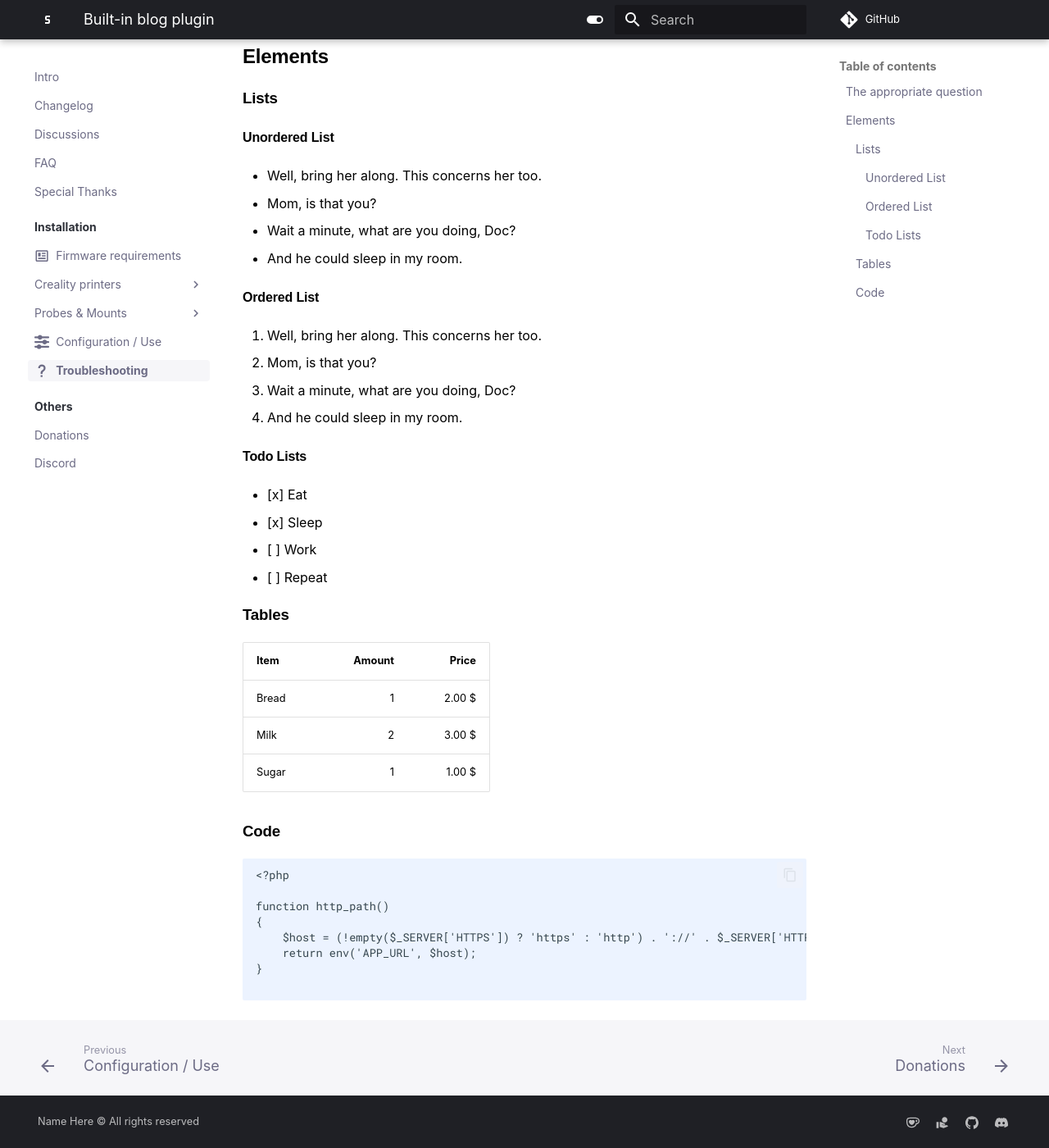
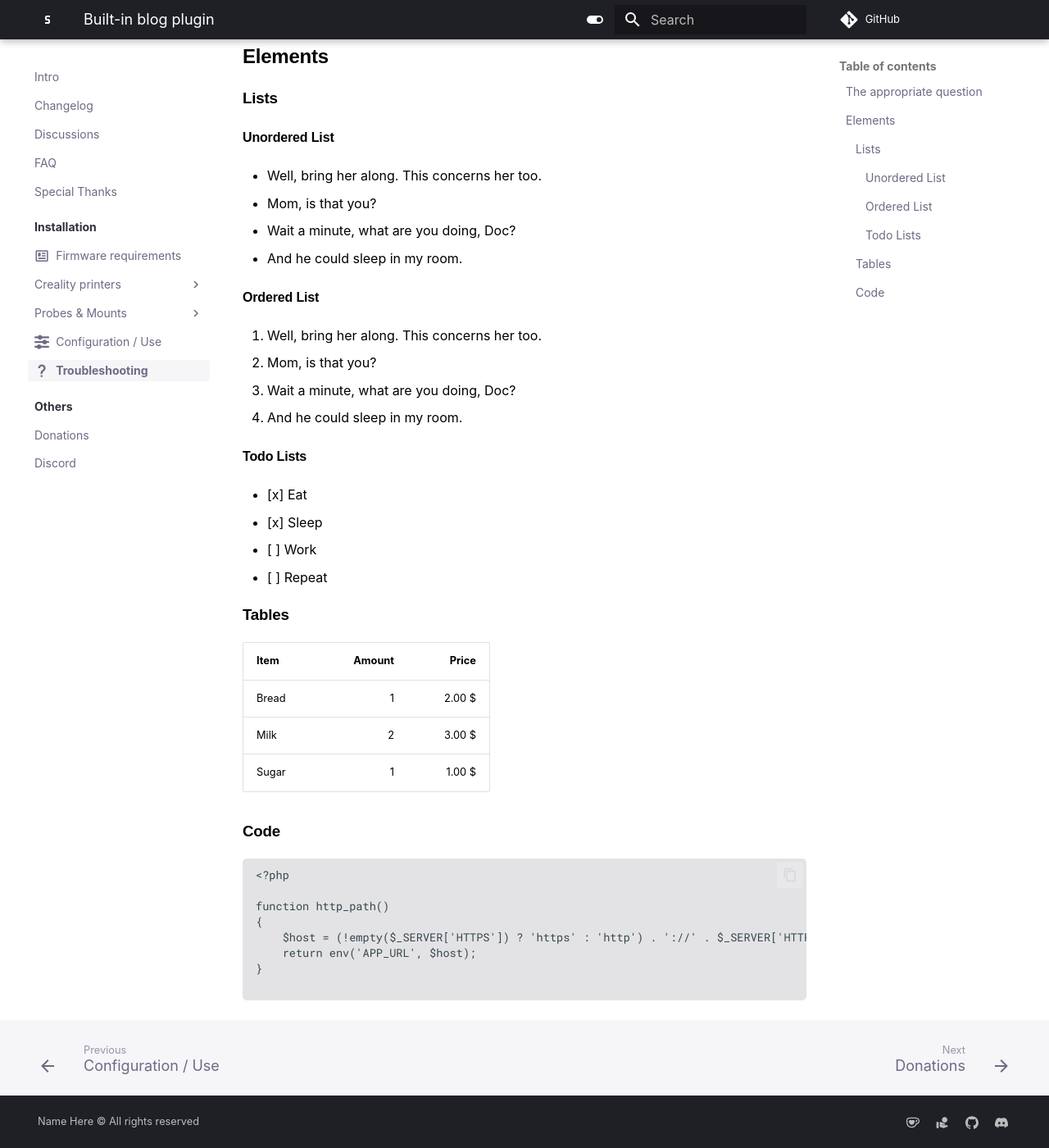
Before and after one commit to pellcorp/Simple-AF-Wiki, an MkDocs documentation site: the page built from docs/installation/troubleshooting.md, in a window 1280 px wide and 1400 px high, scrolled down 528 px. Shown: the whole window at 82% size. Built offline with MkDocs 1.6.1 and Material for MkDocs 9.7.7, drawn with Linux system fonts in a browser that asks for light colours; some web fonts are replaced; comment, search, counter and statistics services are not loaded.

Commit message:
Update extra.css

```diff
--- a/docs/stylesheets/extra.css
+++ b/docs/stylesheets/extra.css
@@ -9,6 +9,8 @@
     --md-footer-bg-color--dark: #1f2025;
     --md-typeset-color:     #000;
     --md-typeset-a-color:   #000;
+    /*--md-code-fg-color:     #fff;*/
+    --md-code-bg-color:     #e3e3e5;
 }
 
 /* Dark mode */
@@ -22,6 +24,8 @@
     --md-footer-bg-color--dark: #121212;
     --md-typeset-color:     #fff;
     --md-typeset-a-color:   #fff;
+    /*--md-code-fg-color:     #fff;*/
+    --md-code-bg-color:     #292929;
 }
 
 /* Hovering Links */
@@ -167,13 +171,20 @@
 }
 
 .md-typeset hr {
-    margin: 0;
+    display: block;
+    margin-block-start: 0.5em;
+    margin-block-end: 0.5em;
+    margin-inline-start: auto;
+    margin-inline-end: auto;
+    unicode-bidi: isolate;
+    overflow: hidden;
 }
 
 .md-typeset code {
-    background-color: #448aff1a;
+    border-radius: 5px;
+    padding:3px;
 }
 
 .md-typeset pre>code {
-    padding-right: 3em;
+
 }
```
